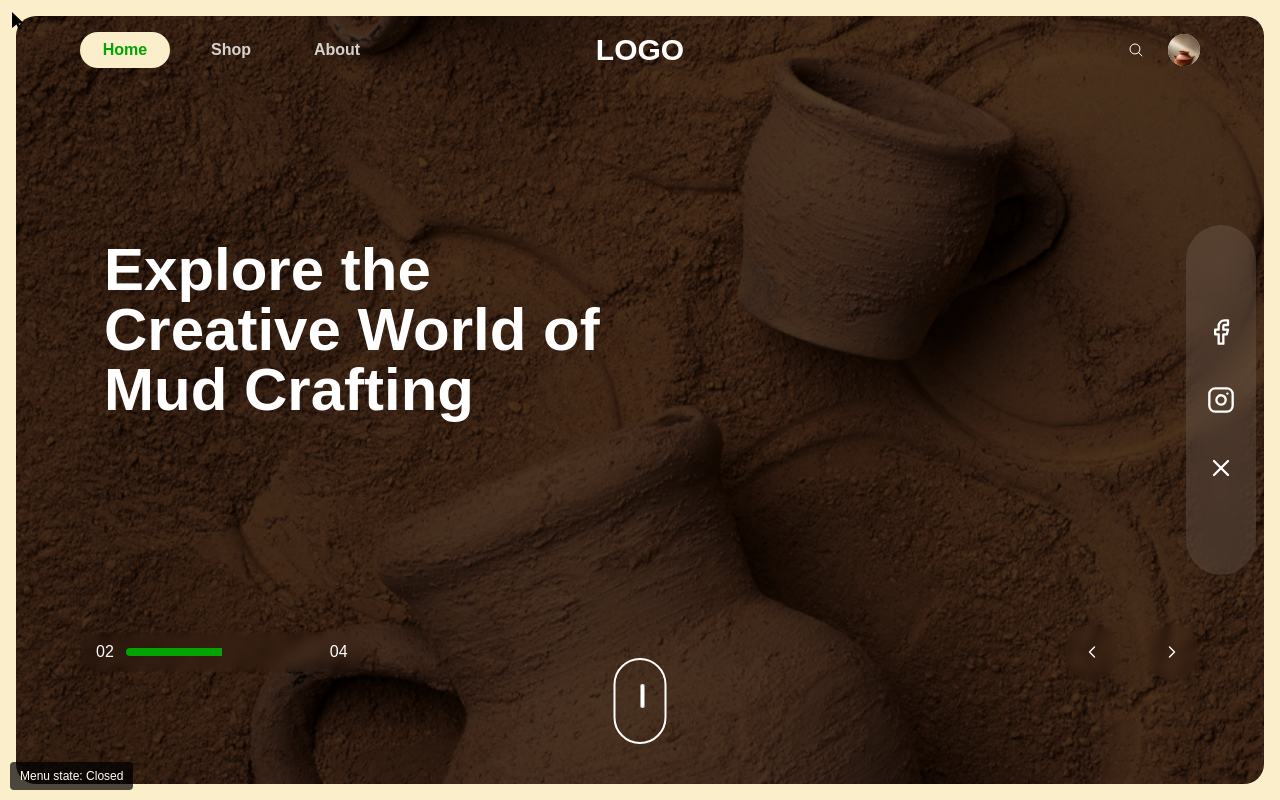
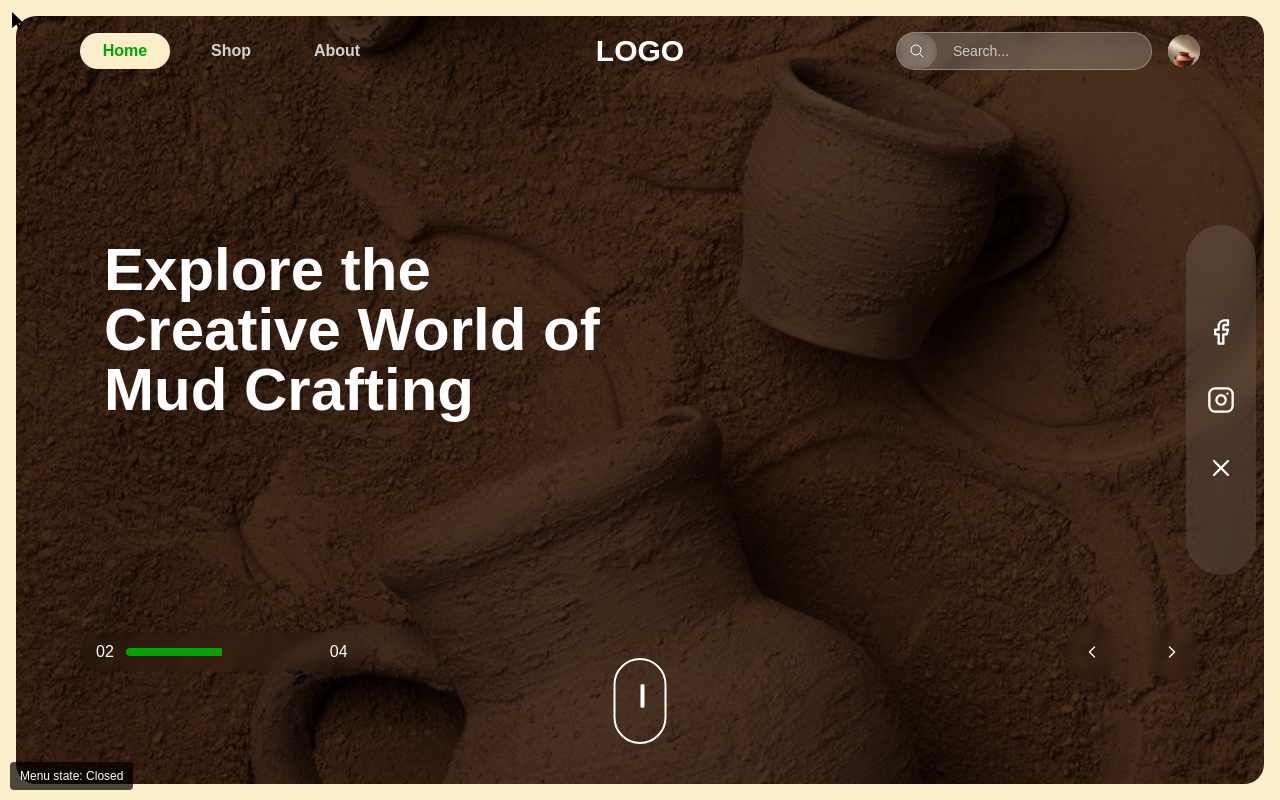
Before and after one commit to M0hammedHaris/mud_potter, a Next.js app: page / in a window 1280 px wide. Both pictures are taken after a click on the button 1136 px from the left and 50 px from the top of the page. Shown: the top 800 px of the page. Built offline with nearby package versions, Linux system fonts and the light colour scheme.

Commit message:
feat: add search functionality to navigation with dynamic input display

```diff
--- a/src/components/navigation.tsx
+++ b/src/components/navigation.tsx
@@ -8,6 +8,7 @@ import "./navigation.css";
 export function Navigation() {
     const [isMobileMenuOpen, setIsMobileMenuOpen] = useState(false);
     const [activeIndex, setActiveIndex] = useState(0);
+    const [activeSearch, setActiveSearch] = useState(false);
 
     // Navigation items data
     const navItems = [
@@ -102,11 +103,31 @@ export function Navigation() {
                 <div className="absolute left-1/2 transform -translate-x-1/2 text-2xl md:text-3xl font-bold text-white">LOGO</div>
 
                 <div className="flex items-center space-x-4">
-                    <Button variant="ghost" className="rounded-full bg-gray/40 backdrop-blur-sm p-2 transition-all hover:bg-gray/60">
-                        <svg xmlns="http://www.w3.org/2000/svg" fill="none" viewBox="0 0 24 24" strokeWidth={1.5} stroke="currentColor" className="w-4 h-4 md:w-5 md:h-5 text-white">
-                            <path strokeLinecap="round" strokeLinejoin="round" d="m21 21-5.197-5.197m0 0A7.5 7.5 0 1 0 5.196 5.196a7.5 7.5 0 0 0 10.607 10.607Z" />
-                        </svg>
-                    </Button>
+                    <div className="relative">
+                        <div className={`flex items-center transition-all duration-500 ease-in-out ${
+                            activeSearch
+                                ? "w-64 bg-white/20 backdrop-blur-sm rounded-full border border-white/30"
+                                : "w-10 h-10 bg-white/30 rounded-full"
+                        }`}>
+                            <Button
+                                variant="ghost"
+                                className="rounded-full backdrop-blur-sm hover:bg-white/10 p-3 flex-shrink-0"
+                                onClick={() => setActiveSearch(!activeSearch)}
+                            >
+                                <svg xmlns="http://www.w3.org/2000/svg" fill="none" viewBox="0 0 24 24" strokeWidth={1.5} stroke="currentColor" className="w-4 h-4 md:w-5 md:h-5 text-white">
+                                    <path strokeLinecap="round" strokeLinejoin="round" d="m21 21-5.197-5.197m0 0A7.5 7.5 0 1 0 5.196 5.196a7.5 7.5 0 0 0 10.607 10.607Z" />
+                                </svg>
+                            </Button>
+                            {activeSearch && (
+                                <input
+                                    type="text"
+                                    placeholder="Search..."
+                                    className="flex-1 bg-transparent text-white placeholder-white/70 px-4 py-2 outline-none text-sm animate-fade-in"
+                                    autoFocus
+                                />
+                            )}
+                        </div>
+                    </div>
                     <div className="w-7 h-7 md:w-8 md:h-8 rounded-full overflow-hidden bg-gray-200">
                         <Image
                             src="/images/Leonardo_Phoenix_10_A_beautifully_styled_highquality_image_of_0.png"
```
